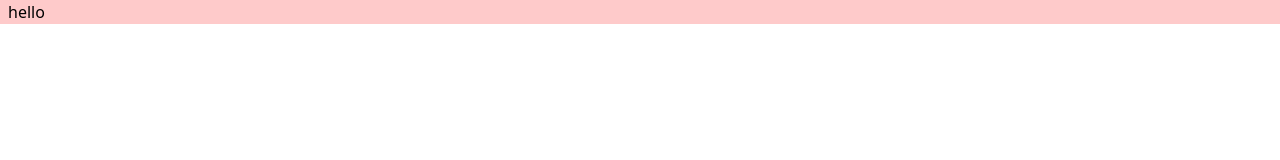
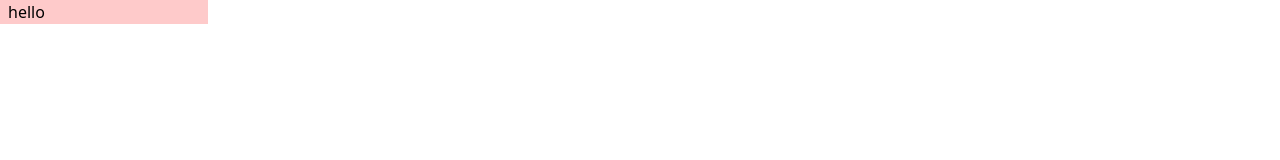
Before and after one commit to Link1515/font-size-changer, a website built with Vite: page popup.html in a window 1280 px wide. Built offline with nearby package versions, Linux system fonts and the light colour scheme.

Commit message:
create popup.html

```diff
--- a/index.html
+++ b/popup.html
@@ -1,6 +1,6 @@
 <!doctype html>
 <html>
-  <body>
+  <body class="w-52">
     <div class="bg-red-200 px-2">hello</div>
 
     <script type="module" src="/src/main.ts"></script>
--- a/tailwind.config.js
+++ b/tailwind.config.js
@@ -1,8 +1,8 @@
 /** @type {import('tailwindcss').Config} */
 export default {
-  content: ['./index.html', './src/**/*.{js,ts,jsx,tsx}'],
+  content: ["./popup.html", "./src/**/*.{js,ts,jsx,tsx}"],
   theme: {
-    extend: {}
+    extend: {},
   },
-  plugins: []
+  plugins: [],
 };
```
